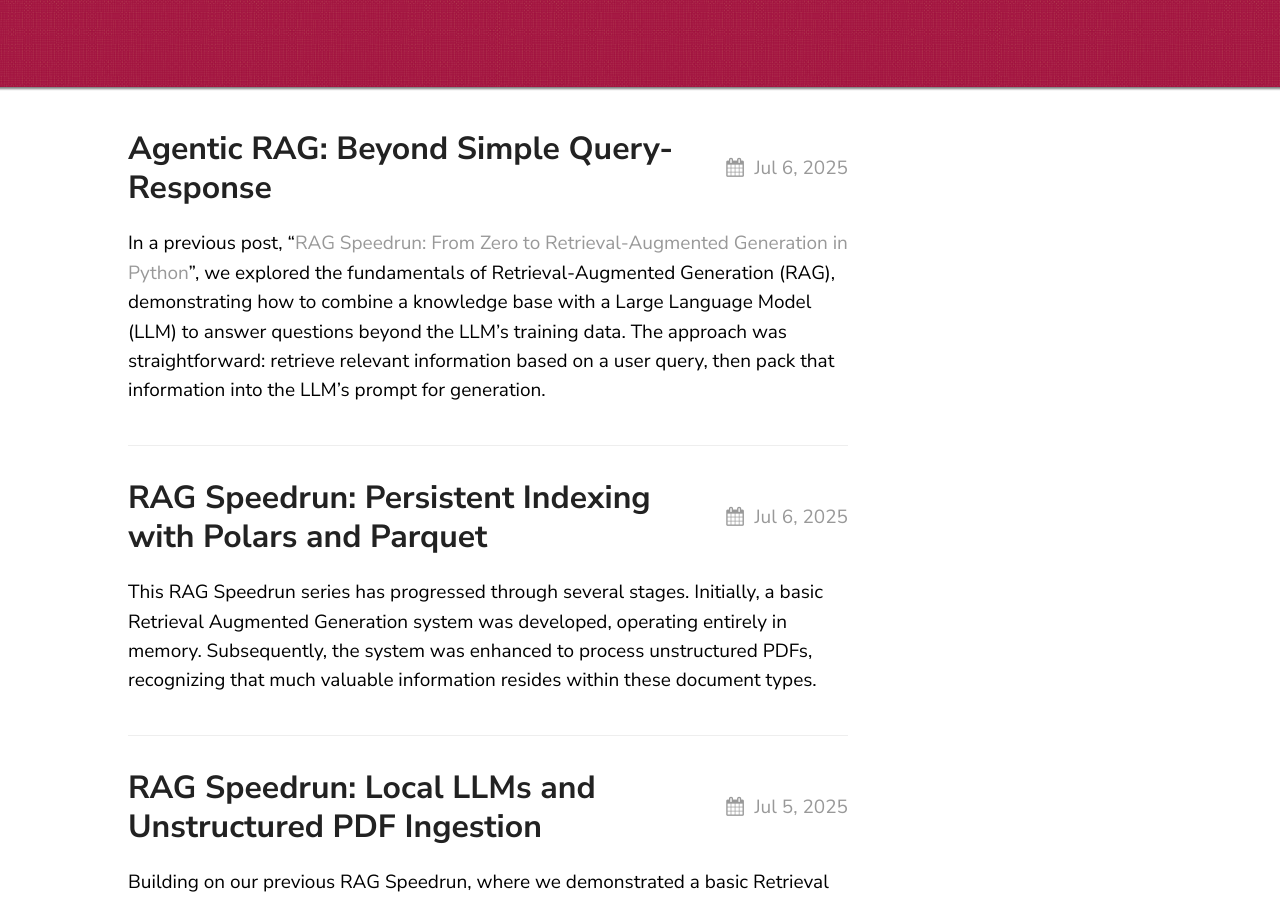
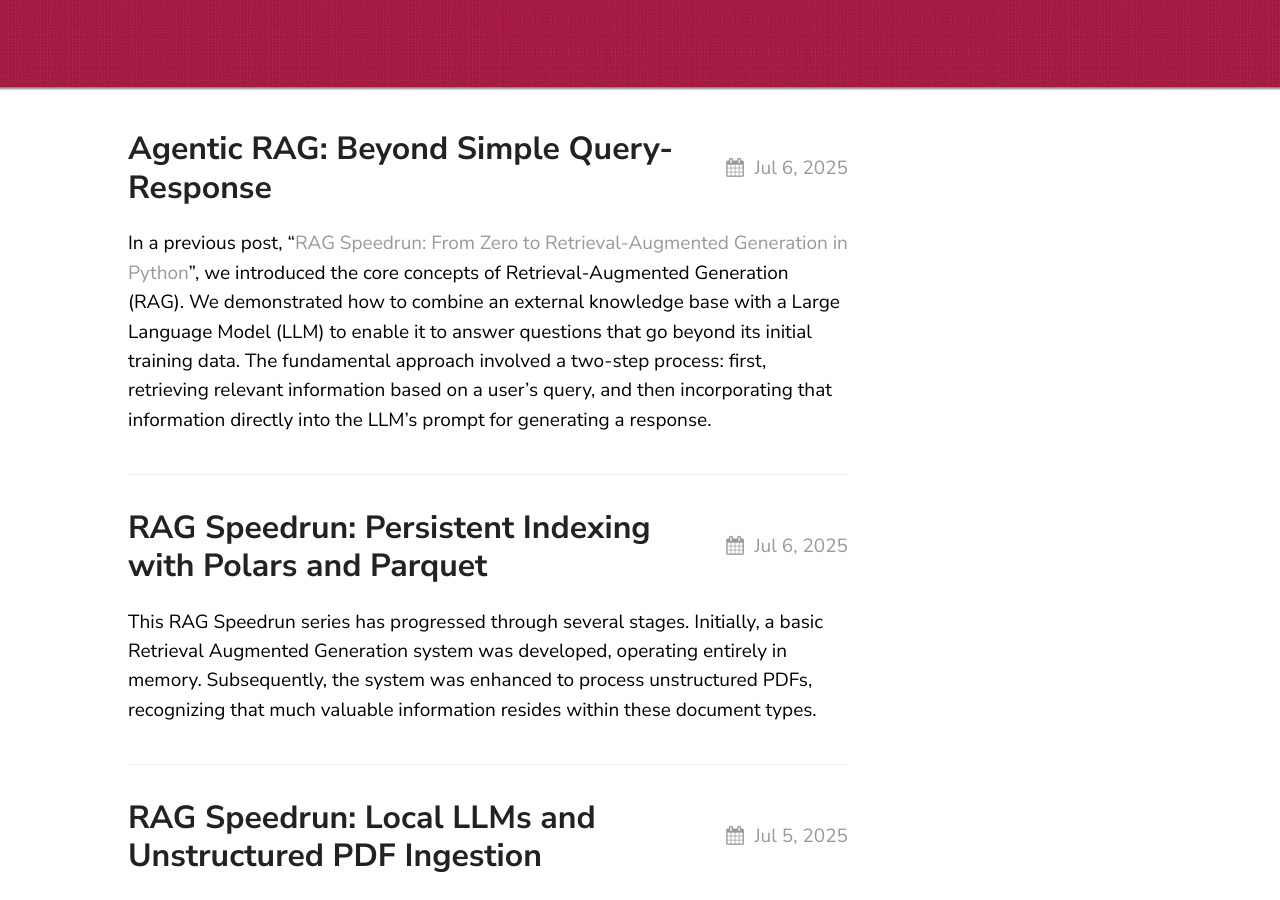
Before and after one commit to SeanTater/SeanTater.github.io, a Jekyll site: the page built from index.markdown, in a window 1280 px wide and 900 px high, scrolled down 338 px. Built offline with Jekyll 4.4.1, drawn with Linux system fonts in a browser that asks for light colours; part of the change alters nothing that is shown.

Commit message:
Missing the trailing code fence in the agent rag post, also add more commentary and detail

````diff
--- a/_posts/2025-07-06-agentic-rag-follow-up.md
+++ b/_posts/2025-07-06-agentic-rag-follow-up.md
@@ -2,14 +2,16 @@
 layout: post
 title: "Agentic RAG: Beyond Simple Query-Response"
 date: 2025-07-06 11:15:30 -0400
-categories: python llm rag agent
+categories: [python, llm, rag, agentic]
 ---
 
-In a previous post, "[RAG Speedrun: From Zero to Retrieval-Augmented Generation in Python](https://seantater.github.io/python/llm/rag/2025/07/04/rag-speedrun.html)", we explored the fundamentals of Retrieval-Augmented Generation (RAG), demonstrating how to combine a knowledge base with a Large Language Model (LLM) to answer questions beyond the LLM's training data. The approach was straightforward: retrieve relevant information based on a user query, then pack that information into the LLM's prompt for generation.
+In a previous post, "[RAG Speedrun: From Zero to Retrieval-Augmented Generation in Python](https://seantater.github.io/python/llm/rag/2025/07/04/rag-speedrun.html)", we introduced the core concepts of Retrieval-Augmented Generation (RAG). We demonstrated how to combine an external knowledge base with a Large Language Model (LLM) to enable it to answer questions that go beyond its initial training data. The fundamental approach involved a two-step process: first, retrieving relevant information based on a user's query, and then incorporating that information directly into the LLM's prompt for generating a response.
 
-While effective, this "query-first, then generate" approach has limitations. It assumes the initial query is sufficient for retrieval and that a single retrieval step is enough. What if the LLM needs to perform multiple searches, refine its query, or decide when it has enough information to answer? This is where **Agentic RAG** comes into play.
+This "query-first, then generate" paradigm, while effective for many use cases, operates under certain assumptions. It presumes that the initial query is perfectly formulated for retrieval and that a single retrieval step is sufficient to gather all necessary context. However, real-world scenarios are often more complex. What if the LLM needs to perform multiple, iterative searches? What if it needs to refine its search queries based on initial results, or even decide autonomously when it has accumulated enough information to confidently answer the user's question?
 
-Agentic RAG empowers the LLM with the ability to interact with its environment by calling tools. Instead of a rigid, two-step process, the LLM becomes an agent that can decide *when* and *how* to retrieve information, and *when* to formulate a final response. This post will walk through the concept, implementation, and benefits of an Agentic RAG system.
+This is precisely where the power of **Agentic RAG** becomes apparent. Agentic RAG represents an evolution in how LLMs interact with external data sources. Instead of being passive recipients of pre-retrieved information, LLMs are empowered with the ability to act as intelligent agents. They can dynamically interact with their environment by calling specific functions or "tools" as needed.
+
+In an Agentic RAG system, the LLM is no longer confined to a rigid, predefined sequence of operations. It transforms into an active participant that can decide *when* to retrieve information, *how* to formulate its retrieval queries, and ultimately, *when* to synthesize a final, comprehensive response. This post will delve into the concept, implementation details, and significant benefits of building such an Agentic RAG system.
 
 ## The Agentic RAG Plan
 
@@ -43,7 +45,7 @@ We'll build upon the `speedrun.py` script, reusing the document embeddings and t
 
 ### 1. Setting up the Tools for the LLM
 
-For the LLM to "know" about the functions it can call, we need to define them in a structured format that the OpenAI-compatible API understands.
+For the LLM to "know" about the functions it can call, we need to define them in a structured format that the OpenAI-compatible API understands. This is done by providing a list of dictionaries, where each dictionary describes a function, its purpose, and its parameters.
 
 ```python
 # Define tools for the LLM
@@ -85,60 +87,80 @@ tools = [
 ]
 ```
 
-### 2. The Agentic RAG Pipeline
+### 2. The Agentic RAG Pipeline: Orchestrating LLM and Tools
 
-This is the core of our agent. It will manage the conversation history, call the LLM, and execute tools based on the LLM's decisions.
+This is the core of our agent. The `agentic_rag_pipeline` function manages the entire interaction loop: it sends messages to the LLM, interprets the LLM's responses (whether it's a direct answer or a tool call), executes the requested tools, and feeds the tool's output back into the conversation.
 
 ```python
 def agentic_rag_pipeline(user_query, max_iterations=5):
     """
     Orchestrates the Agentic RAG pipeline, allowing the LLM to use tools.
+    This function manages the conversation flow, calls the LLM, and executes
+    tools based on the LLM's decisions.
     """
     print(f"\n--- Processing Agentic Query: '{user_query}' ---")
+    # Initialize the OpenAI client to interact with the Ollama LLM
     client = OpenAI(
-        base_url="http://localhost:11434/v1",
-        api_key="ollama",
+        base_url="http://localhost:11434/v1", # Default Ollama API endpoint
+        api_key="ollama", # Required, but can be any string for Ollama
     )
-    model_name = "qwen3:4b"
+    model_name = "qwen3:4b" # Specify the model to use (ensure it's pulled in Ollama)
 
+    # Initialize the conversation with a system message and the user's query.
+    # The system message instructs the LLM on its capabilities and how to use the tools.
     messages = [
         {"role": "system", "content": "You are a helpful assistant. You can search a knowledge base for information and provide a final answer. Use the 'search' tool if you need more information. Use the 'complete_response' tool when you have a complete answer to the user's question."},
         {"role": "user", "content": user_query}
     ]
 
+    # The core loop for agentic behavior. It iterates up to `max_iterations` times,
+    # allowing the LLM to perform multiple steps of reasoning and tool use.
     for i in range(max_iterations):
         print(f"\n--- Iteration {i+1}/{max_iterations} ---")
         print("Sending request to LLM...")
         try:
+            # Call the LLM with the current conversation history and available tools.
+            # `tool_choice="auto"` allows the LLM to decide whether to call a tool or respond directly.
             response = client.chat.completions.create(
                 model=model_name,
                 messages=messages,
-                tools=tools,
-                tool_choice="auto", # Allow the LLM to choose whether to call a tool
+                tools=tools, # Pass the defined tools to the LLM
+                tool_choice="auto",
                 stream=False,
             )
         except Exception as e:
+            # Handle potential errors during the LLM API call, e.g., Ollama not running.
             print(f"Error during Ollama API call: {e}")
             print(f"Ensure Ollama is running and the '{model_name}' model is pulled (run 'ollama run {model_name}' in your terminal).")
             return "An error occurred during processing."
 
+        # Extract the LLM's response message and append it to the conversation history.
+        # This is crucial for maintaining context across turns.
         response_message = response.choices[0].message
-        messages.append(response_message) # Add LLM's response to messages
+        messages.append(response_message)
 
+        # Check if the LLM decided to call a tool.
         if response_message.tool_calls:
-            tool_call = response_message.tool_calls[0] # Assuming one tool call per turn for simplicity
+            # In this simplified example, we assume only one tool call per turn.
+            tool_call = response_message.tool_calls[0]
             tool_name = tool_call.function.name
             tool_args = tool_call.function.arguments
 
+            # If the LLM called the 'search' tool:
             if tool_name == "search":
+                # Parse the 'query' argument provided by the LLM for the search.
                 query_for_search = json.loads(tool_args).get("query")
                 print(f"LLM called 'search' with query: '{query_for_search}'")
+
+                # Execute the actual information retrieval using our `retrieve_info` function.
                 retrieved_chunks = retrieve_info(query_for_search)
                 context_str = "\n".join(retrieved_chunks)
                 print("\nRetrieved Context:")
                 for j, chunk in enumerate(retrieved_chunks):
                     print(f"  {j+1}. {chunk}")
 
+                # Add the tool's output (the retrieved context) back to the conversation.
+                # This allows the LLM to incorporate this new information in its subsequent reasoning.
                 messages.append(
                     {
                         "tool_call_id": tool_call.id,
@@ -147,22 +169,29 @@ def agentic_rag_pipeline(user_query, max_iterations=5):
                         "content": context_str,
                     }
                 )
+            # If the LLM called the 'complete_response' tool:
             elif tool_name == "complete_response":
+                # Extract the final answer from the LLM's tool call.
                 final_answer = json.loads(tool_args).get("answer")
                 print(f"LLM called 'complete_response' with answer:")
                 print(final_answer)
                 print("------------------------------------")
-                return final_answer
+                return final_answer # Return the final answer and exit the pipeline.
             else:
+                # Fallback for any unexpected tool calls.
                 print(f"Unknown tool called: {tool_name}")
                 return "An unexpected tool was called."
         else:
-            # LLM provided a direct response without calling a tool
+            # If the LLM did not call a tool, it means it provided a direct textual response.
+            # In our agentic loop, this typically signifies that the LLM believes it has
+            # sufficient information and is providing its final answer directly.
             print("LLM provided a direct response:")
             print(response_message.content)
             print("------------------------------------")
-            return response_message.content
+            return response_message.content # Return the direct response and exit.
 
+    # If the loop completes without the LLM calling `complete_response` or providing a direct answer,
+    # it means the maximum allowed iterations were reached without a conclusive result.
     print("Max iterations reached without a final answer.")
     return "Could not find a complete answer within the allowed iterations."
 ```
@@ -273,52 +302,71 @@ tools = [
 def agentic_rag_pipeline(user_query, max_iterations=5):
     """
     Orchestrates the Agentic RAG pipeline, allowing the LLM to use tools.
+    This function manages the conversation flow, calls the LLM, and executes
+    tools based on the LLM's decisions.
     """
     print(f"\n--- Processing Agentic Query: '{user_query}' ---")
+    # Initialize the OpenAI client to interact with the Ollama LLM
     client = OpenAI(
-        base_url="http://localhost:11434/v1",
-        api_key="ollama",
+        base_url="http://localhost:11434/v1", # Default Ollama API endpoint
+        api_key="ollama", # Required, but can be any string for Ollama
     )
-    model_name = "qwen3:4b" # Ensure you have this model pulled with 'ollama run qwen3:4b'
+    model_name = "qwen3:4b" # Specify the model to use (ensure it's pulled in Ollama)
 
+    # Initialize the conversation with a system message and the user's query.
+    # The system message instructs the LLM on its capabilities and how to use the tools.
     messages = [
         {"role": "system", "content": "You are a helpful assistant. You can search a knowledge base for information and provide a final answer. Use the 'search' tool if you need more information. Use the 'complete_response' tool when you have a complete answer to the user's question."},
         {"role": "user", "content": user_query}
     ]
 
+    # The core loop for agentic behavior. It iterates up to `max_iterations` times,
+    # allowing the LLM to perform multiple steps of reasoning and tool use.
     for i in range(max_iterations):
         print(f"\n--- Iteration {i+1}/{max_iterations} ---")
         print("Sending request to LLM...")
         try:
+            # Call the LLM with the current conversation history and available tools.
+            # `tool_choice="auto"` allows the LLM to decide whether to call a tool or respond directly.
             response = client.chat.completions.create(
                 model=model_name,
                 messages=messages,
-                tools=tools,
-                tool_choice="auto", # Allow the LLM to choose whether to call a tool
+                tools=tools, # Pass the defined tools to the LLM
+                tool_choice="auto",
                 stream=False,
             )
         except Exception as e:
+            # Handle potential errors during the LLM API call, e.g., Ollama not running.
             print(f"Error during Ollama API call: {e}")
             print(f"Ensure Ollama is running and the '{model_name}' model is pulled (run 'ollama run {model_name}' in your terminal).")
             return "An error occurred during processing."
 
+        # Extract the LLM's response message and append it to the conversation history.
         response_message = response.choices[0].message
-        messages.append(response_message) # Add LLM's response to messages
+        messages.append(response_message)
 
+        # Check if the LLM decided to call a tool.
         if response_message.tool_calls:
-            tool_call = response_message.tool_calls[0] # Assuming one tool call per turn for simplicity
+            # Assuming one tool call per turn for simplicity in this example.
+            tool_call = response_message.tool_calls[0]
             tool_name = tool_call.function.name
             tool_args = tool_call.function.arguments
 
+            # Execute the 'search' tool if the LLM requested it.
             if tool_name == "search":
+                # Parse the query argument from the LLM's tool call.
                 query_for_search = json.loads(tool_args).get("query")
                 print(f"LLM called 'search' with query: '{query_for_search}'")
+
+                # Perform the actual information retrieval using our `retrieve_info` function.
                 retrieved_chunks = retrieve_info(query_for_search)
                 context_str = "\n".join(retrieved_chunks)
                 print("\nRetrieved Context:")
                 for j, chunk in enumerate(retrieved_chunks):
                     print(f"  {j+1}. {chunk}")
 
+                # Add the tool's output (retrieved context) back to the conversation.
+                # This allows the LLM to use the new information in subsequent turns.
                 messages.append(
                     {
                         "tool_call_id": tool_call.id,
@@ -327,22 +375,29 @@ def agentic_rag_pipeline(user_query, max_iterations=5):
                         "content": context_str,
                     }
                 )
+            # Execute the 'complete_response' tool if the LLM decided to provide a final answer.
             elif tool_name == "complete_response":
+                # Extract the final answer from the LLM's tool call.
                 final_answer = json.loads(tool_args).get("answer")
                 print(f"LLM called 'complete_response' with answer:")
                 print(final_answer)
                 print("------------------------------------")
-                return final_answer
+                return final_answer # Return the final answer and exit the pipeline.
             else:
+                # Handle cases where an unknown tool might be called (shouldn't happen with `tool_choice="auto"` and defined tools).
                 print(f"Unknown tool called: {tool_name}")
                 return "An unexpected tool was called."
         else:
-            # LLM provided a direct response without calling a tool
+            # If the LLM did not call a tool, it means it provided a direct textual response.
+            # In our agentic loop, this typically means it's providing a final answer without explicitly
+            # calling `complete_response`. We treat this as the final output.
             print("LLM provided a direct response:")
             print(response_message.content)
             print("------------------------------------")
-            return response_message.content
+            return response_message.content # Return the direct response and exit.
 
+    # If the loop completes without the LLM calling `complete_response` or providing a direct answer,
+    # it means the maximum iterations were reached without a conclusive result.
     print("Max iterations reached without a final answer.")
     return "Could not find a complete answer within the allowed iterations."
 
@@ -354,3 +409,4 @@ if __name__ == "__main__":
     agentic_rag_pipeline("Where can I find the best coffee machine?")
     agentic_rag_pipeline("What is the company's favorite animal?") # Query outside the context
     agentic_rag_pipeline("Tell me about the 'Quantum Leap' initiative and the 'Nexus Portal'.") # Multi-step query
+```
````
